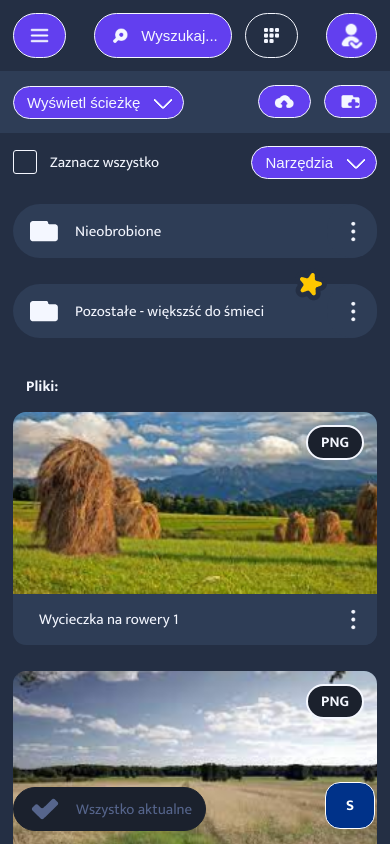
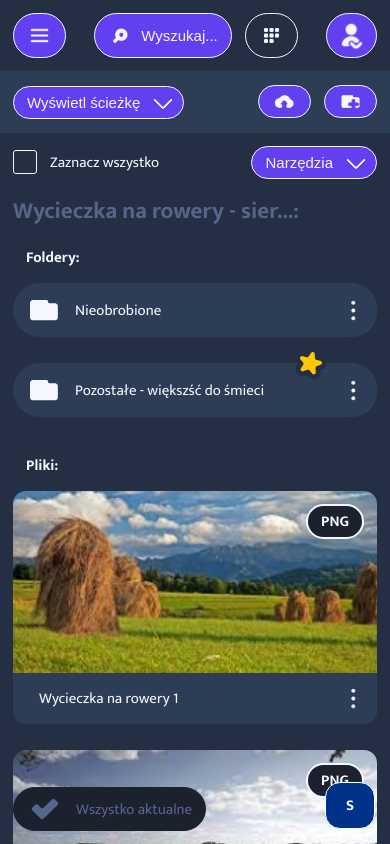
Before and after one commit to BarteXikora/file-explorer-app, a React (Create React App) app: page / in a window 390 px wide. Shown: the top 844 px of the page. Built offline with nearby package versions, Linux system fonts and the light colour scheme.

Commit message:
Added current folder name display for small screens.

```diff
--- a/src/components/layout/contentSection/ContentSection.styles.tsx
+++ b/src/components/layout/contentSection/ContentSection.styles.tsx
@@ -7,6 +7,10 @@ const StyledContentSection = styled.main`
 
     section {
         margin-bottom: ${(props) => props.theme.margins.big};
+    }
+
+    h1 {
+        display: none;
     }
 
     h2 {
@@ -35,6 +39,16 @@ const StyledContentSection = styled.main`
         padding-top: calc(${(props) => props.theme.margins.medium} + 140px);
         padding-bottom: calc(${(props) => props.theme.margins.big} * 2.5);
 
+        h1 {
+            display: block;
+            max-width: 100%;
+            overflow: hidden;
+            white-space: nowrap;
+            font-size: ${(props) => props.theme.fontSizes.title};
+            color: ${(props) => props.theme.colors.grayLighter};
+            margin-top: ${(props) => props.theme.margins.medium};
+        }
+
         .content {
             grid-template-columns: repeat(1, minmax(0, 1fr));
         }
--- a/src/components/layout/contentSection/ContentSection.tsx
+++ b/src/components/layout/contentSection/ContentSection.tsx
@@ -1,6 +1,8 @@
 import StyledContentSection from './ContentSection.styles'
 import Folder from '../../elements/folder/Folder'
 import File from '../../elements/file/File'
+
+import shortName from '../../../functions/shortName/shortName'
 
 import photo0 from '../../../assets/__files/photo0.png'
 import photo1 from '../../../assets/__files/photo1.png'
@@ -122,8 +124,12 @@ const __content: __contentProps = {
     ]
 }
 
+const __currentFolderName = 'Wycieczka na rowery -  sierpień 2023'
+
 const ContentSection = () => {
     return <StyledContentSection>
+
+        <h1>{shortName(__currentFolderName, 30)}:</h1>
 
         {__content.folders.length > 0 && (
             <section>
```
